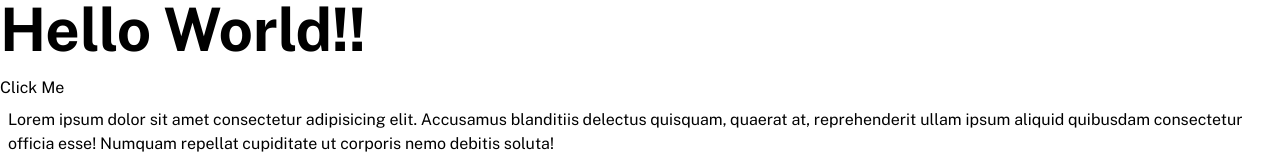
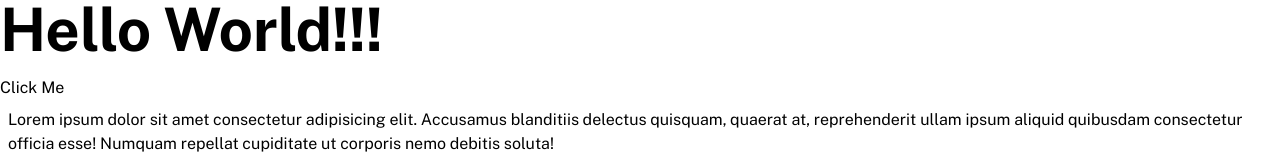
Before and after one commit to sibasishm/spotify-clone, a Next.js app: page / in a window 1280 px wide. Shown: the top 160 px of the page. Built offline with nearby package versions, Linux system fonts and the light colour scheme.

Commit message:
reset author

```diff
--- a/src/pages/index.tsx
+++ b/src/pages/index.tsx
@@ -5,7 +5,7 @@ const Home = (): JSX.Element => {
 	return (
 		<>
 			<h1 className='flex items-center justify-between mb-4 text-6xl font-bold'>
-				Hello World!!
+				Hello World!!!
 			</h1>
 			<Button
 				onClick={() => {
```
